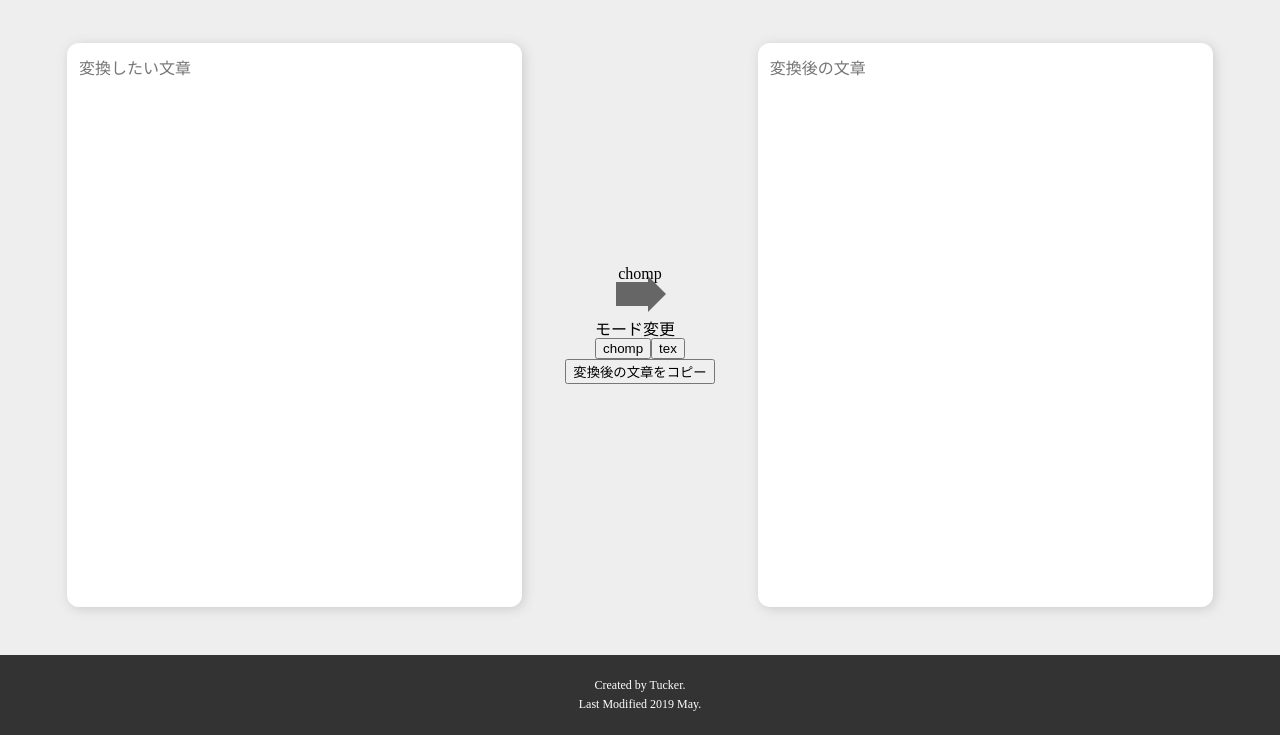
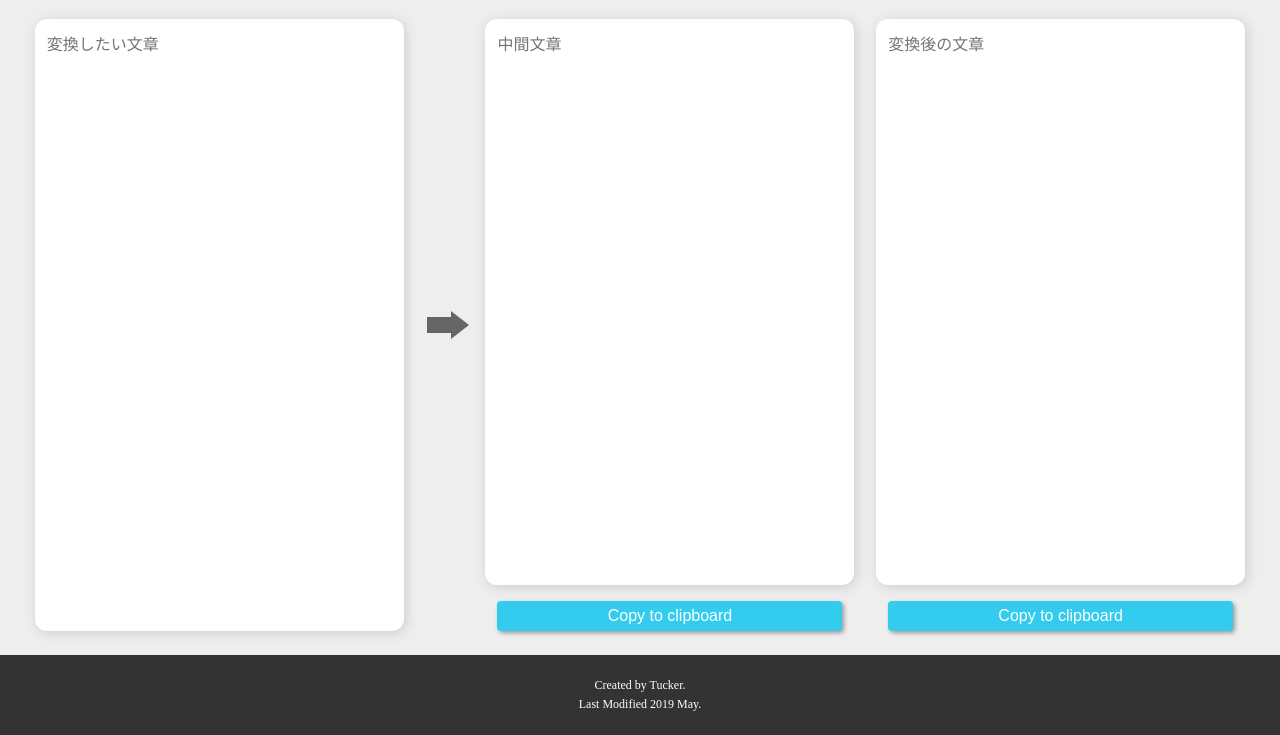
Before and after one commit to tkkrr/transtex, a Gatsby site: page / in a window 1280 px wide. Shown: the part 65-800 px from the top of the page. Built offline with nearby package versions, Linux system fonts and the light colour scheme; Gatsby itself is replaced by a stand-in of ours.

Commit message:
同時に表示するようにレイアウトを修正

```diff
--- a/src/components/transtex.tsx
+++ b/src/components/transtex.tsx
@@ -15,35 +15,61 @@ const MainArea = styled.div`
 
 const RightArrow = styled.div`
     background-color: #666;
-    height: 24px;
-    width: 32px;
-    margin-left: 16px;
-    margin-right: 32px;
+    height: 16px;
+    width: 24px;
+    margin-left: 12px;
+    margin-right: 24px;
 
     &::after{
         content: "";
         position: relative;
         display: block;
-        right: -32px;
+        right: -24px;
         bottom: 6px;
         height: 0;
         width: 0;
         background-color: transparent;
-        border: 18px solid transparent;
+        border: 14px solid transparent;
         border-left: 18px solid #666;
     }
 `
 
+const TextAreaContainer = styled.div`
+    width: 28%;
+    margin: 24px auto;
+    align-self: stretch;
+    display: flex;
+    flex-direction: column;
+    justify-content: center;
+    align-items: center;
+`
+
 const StyledTextArea = styled.textarea`
+    width: 100%;
+    height: calc(100% - 12px * 2 );
+    padding: 12px;
     border-radius: 12px;
     border: none;
     box-shadow: 2px 2px 12px #ccc;
-    width: 35%;
-    padding: 12px;
-    margin: 48px auto;
     font-size: 16px;
     resize: none;
-    align-self: stretch;
+    outline: none;
+`
+
+const CopyClipButton = styled.button`
+    width: 100%;
+    height: 32px;
+    font-size: 16px;
+    background-color: #33ccee;
+    border: none;
+    border-radius: 4px;
+    color: white;
+    margin-top: 16px;
+    box-shadow: 2px 2px 4px #999;
+    transition: opacity 0.4s;
+    &:hover {
+        opacity: 0.6;
+    }
 `
 
 const Centering = styled.div`
@@ -55,36 +81,34 @@ const Centering = styled.div`
 
 export default () => {
 
-    const [transInput, inputUpdate] = React.useState("")
+    const [transStrings, stringsUpdate] = React.useState("")
     const [transOutput, outputUpdate] = React.useState("")
-    const [transMode, changeMode] = React.useState("chomp" as "chomp" | "tex")
 
-    const trans2tex = (mode: "chomp" | "tex", input?: string) => {
+
+    const trans2tex = (input?: string) => {
         if( !input ) {
             outputUpdate("")
+            stringsUpdate("")
             return
         }
-        const out = input.replace (/(\n)/g, " ")
+        const out = input.replace(/(\n)/g, " ")
+        const sentences = out.split(". ")
 
-        console.log(transMode)
-        console.log(transInput)
-
-        if(mode === "chomp"){
-            outputUpdate(out)
-        }else if(mode === "tex"){
-            chompPeriod(out)
-        }
+        stringsUpdate( sentences.join(".\n\n") )
+        formatTemplate(sentences)
     }
 
-    const chompPeriod = (input: string) => {
-        const sentences = input.split(". ")
-        const out = sentences.map( item => {
-            return `\\newsentence
+
+    const formatTemplate = (input: string[]) => {
+        const out = [] as string[]
+        input.forEach( item => {
+            out.push(`\\newsentence
 {${item}${item.slice(-1) === "." ? "" : "."}}
-{}`
+{}`)
         })
         outputUpdate(out.join("\n\n"))
     }
+
 
     const notify = (status: "info" | "error" | "success", message: string) => {
         switch(status){
@@ -120,6 +144,7 @@ export default () => {
         }
     }
 
+
     const copyClip = (string: string) => {
         var temp = document.createElement('textarea');
 
@@ -144,53 +169,40 @@ export default () => {
         )
     }
 
-    return <MainArea>
+    return <MainArea >
+        <TextAreaContainer>
             <StyledTextArea
                 placeholder={"変換したい文章"}
                 onChange={e => {
-                inputUpdate(e.target.value)
-                trans2tex(transMode, e.target.value)
+                    trans2tex(e.target.value)
                 }}
             />
+        </TextAreaContainer>
         <Centering>
-            <p>{transMode}</p>
             <RightArrow/>
-            <br/>
-            <div>
-                <p>モード変更</p>
-                <button
-                    onClick={() => {
-                        changeMode("chomp")
-                        trans2tex("chomp", transInput)
-                        notify(
-                            "info",
-                            "Change to Chomp output mode"
-                        )
-                    }}>
-                    chomp
-                </button>
-                <button
-                    onClick={ () => {
-                        changeMode("tex")
-                        trans2tex("tex", transInput)
-                        notify(
-                            "info",
-                            "Change to LaTeX output mode"
-                        )
-                    }}>
-                    tex
-                </button>
-            </div>
-            <button onClick={() => copyClip(transOutput)}>
-                変換後の文章をコピー
-            </button>
             <ToastContainer />
         </Centering>
+        <TextAreaContainer>
+            <StyledTextArea
+                placeholder={"中間文章"}
+                value={transStrings}
+                readOnly={true}
+                id={"strings"}
+            />
+            <CopyClipButton onClick={() => copyClip(transStrings)}>
+                Copy to clipboard
+            </CopyClipButton>
+        </TextAreaContainer>
+        <TextAreaContainer>
             <StyledTextArea
                 placeholder={"変換後の文章"}
                 value={transOutput}
                 readOnly={true}
                 id={"output"}
             />
+            <CopyClipButton onClick={() => copyClip(transOutput)}>
+                Copy to clipboard
+            </CopyClipButton>
+        </TextAreaContainer>
     </MainArea>
 }
```
Lines whose indentation alone changed are shown as unchanged.
